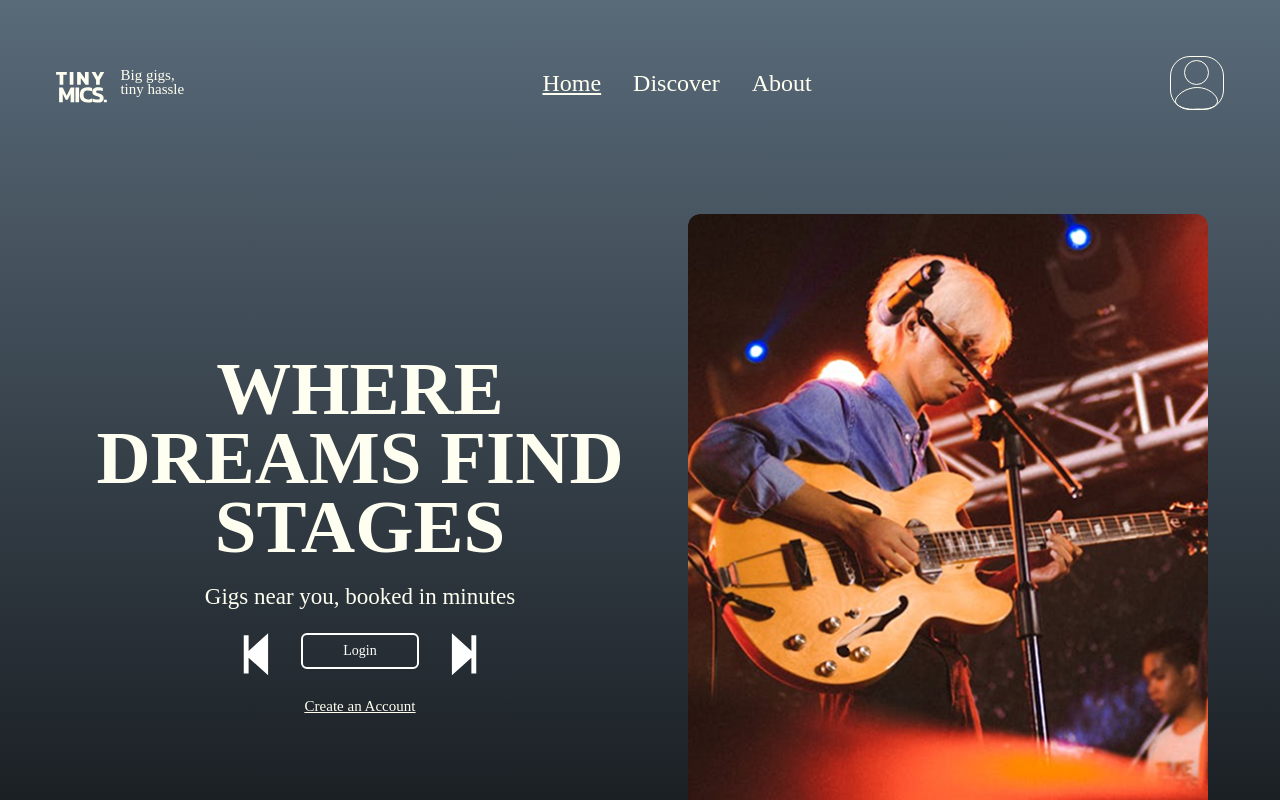
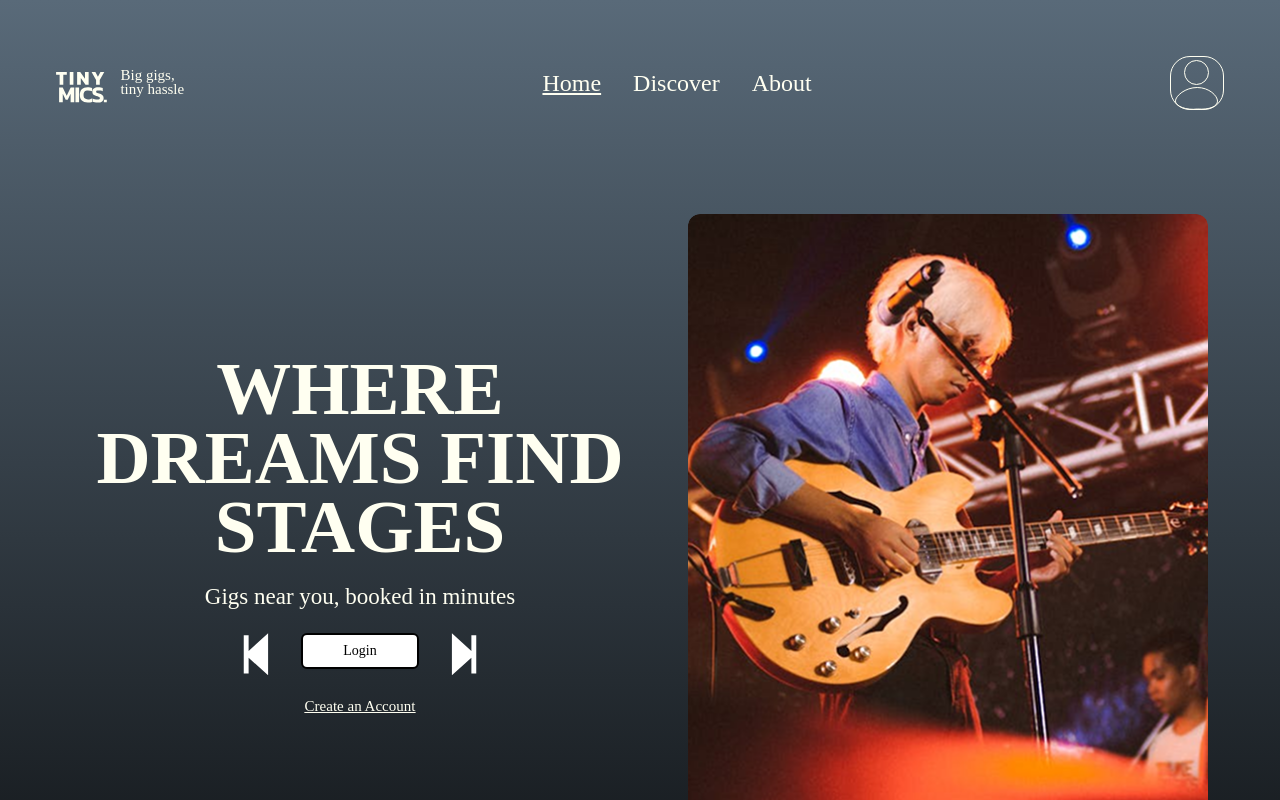
Before and after one commit to Leung-Arvin/seg3125_tinymics_website, a React (Vite) app: page / in a window 1280 px wide. Shown: the top 800 px of the page. Built offline with nearby package versions, Linux system fonts and the light colour scheme; a web font is replaced by a local one.

Commit message:
corrected button styling

```diff
--- a/src/components/ui/button.tsx
+++ b/src/components/ui/button.tsx
@@ -11,7 +11,7 @@ const buttonVariants = cva(
     variants: {
       variant: {
         default:
-          "bg-primary border-white border-2 text-white shadow-xs hover:bg-primary/50",
+          "bg-white border-2 text-black shadow-xs hover:bg-white/80",
         destructive:
           "bg-destructive text-white shadow-xs hover:bg-blue-500 focus-visible:ring-destructive/20 dark:focus-visible:ring-destructive/40 dark:bg-destructive/60",
         outline:
```
